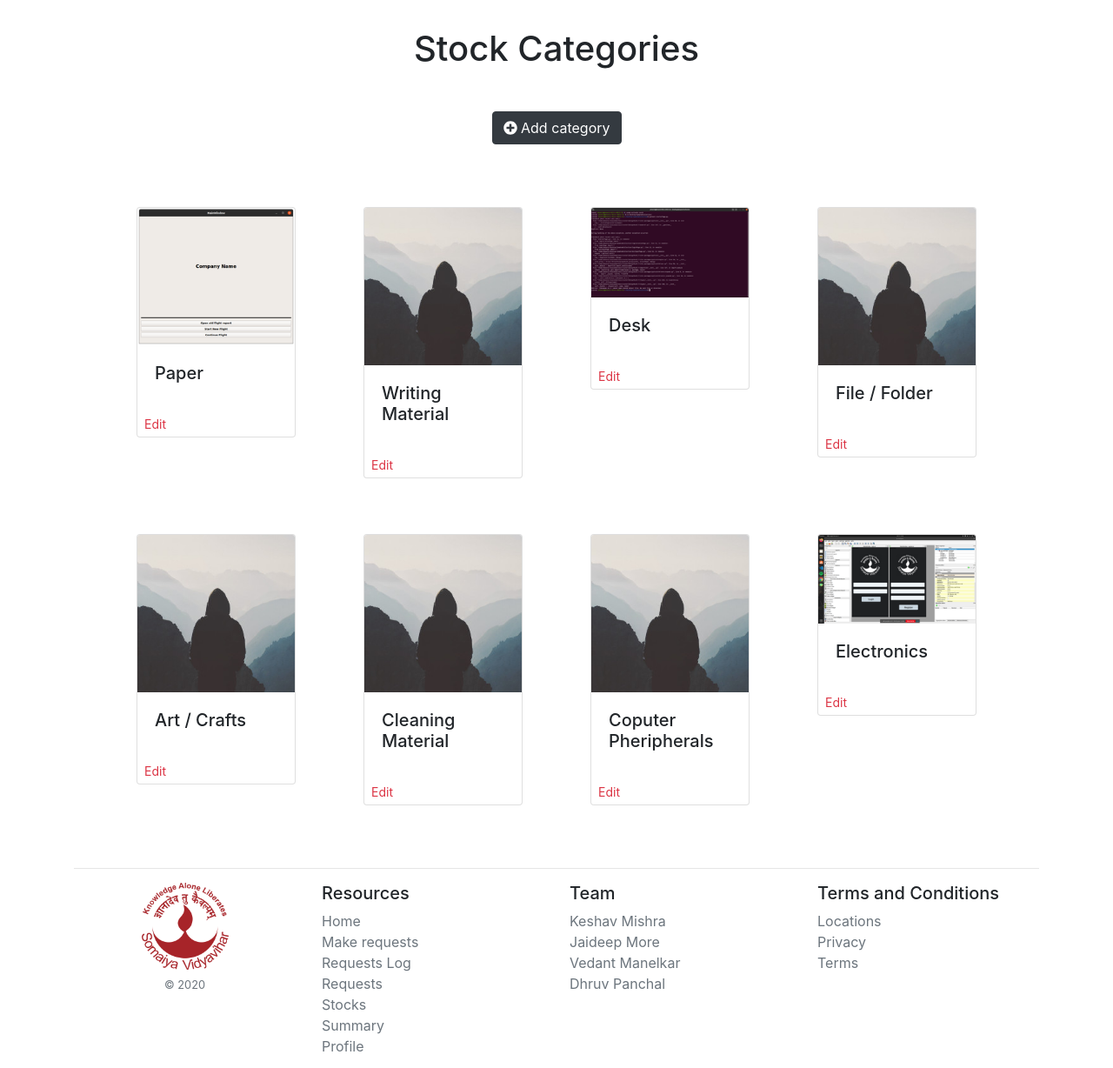
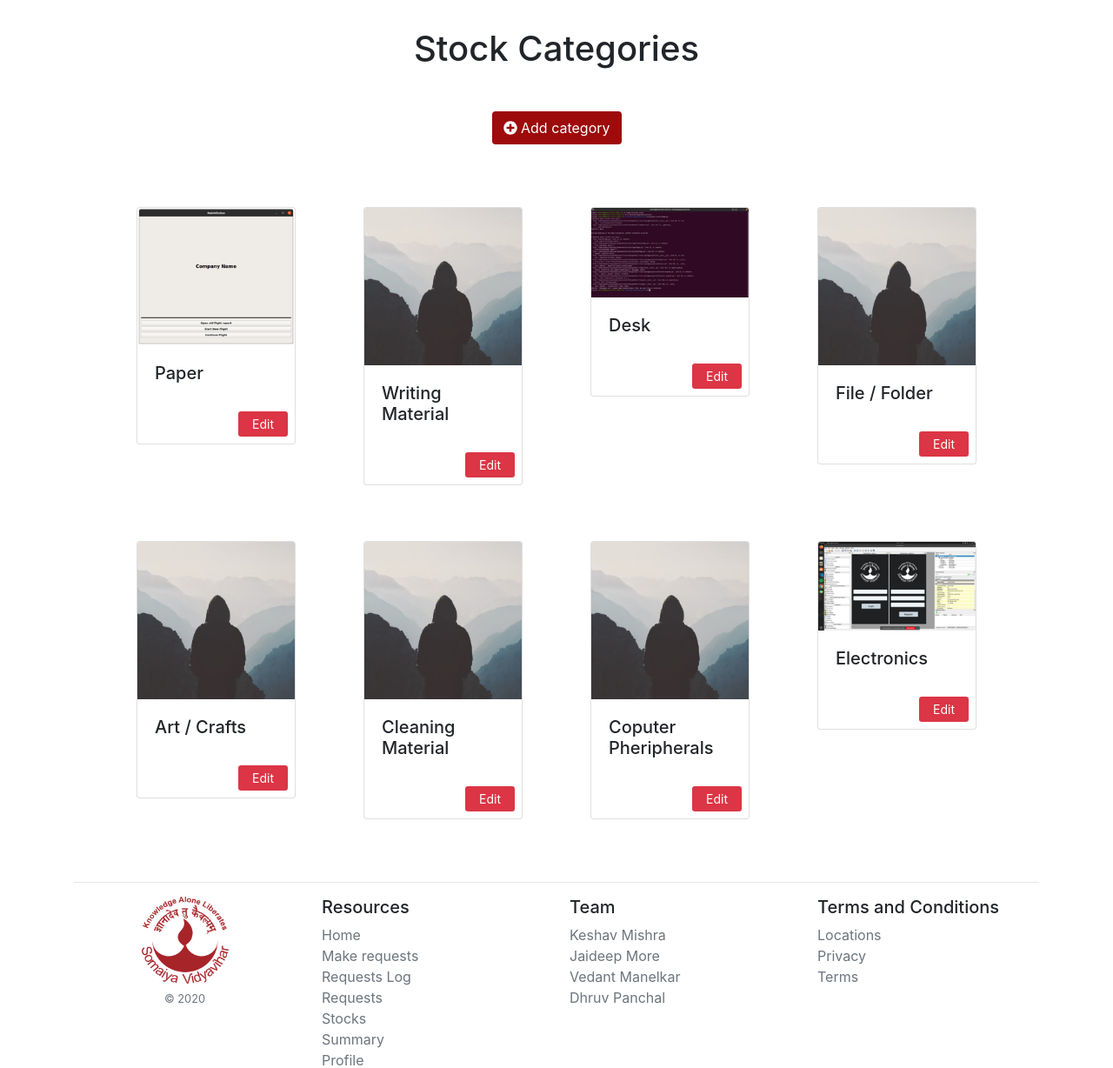
Before and after one commit to mishrakeshav/Requisition-and-Supply-Management-System, a Flask app: page /admin/categories in a window 1280 px wide. Shown: the part 99-1327 px from the top of the page at 87% size. Run offline with Flask 2, Linux system fonts and the light colour scheme; a user stored in the database is signed in; data comes from the database, SQL or seed files in the repository; both versions use the stored data as it was after the commit; some libraries are stand-ins or nearby versions.

Commit message:
final ui changes

```diff
--- a/App/templates/admin_categories.html
+++ b/App/templates/admin_categories.html
@@ -5,7 +5,7 @@
 
         <h1 class="text-center">Stock Categories</h1>
         <div class="d-flex justify-content-center m-5">
-            <button class="btn btn-dark" data-toggle="modal" data-target="#addcategory"> <span class="fa fa-plus-circle"></span> Add category</button>
+            <button class="btn bgcolor" data-toggle="modal" data-target="#addcategory"> <span class="fa fa-plus-circle"></span> Add category</button>
         </div>
         <div class="modal fade" id="addcategory" tabindex="-1" role="dialog" aria-labelledby="exampleModalLabel" aria-hidden="true">
             <div class="modal-dialog">
@@ -45,9 +45,9 @@
                         <div class="card-body">
                             <h5 class="card-title">{{ category.name }}</h5>
                         </div>
-                        <div class="d-flex justify-content-between align-items-center">
+                        <div class="d-flex flex-row-reverse bd-highlight mb-2 mr-2">
                             {% if current_user.isAdmin or current_user.isSuperUser%}
-                              <a href="{{ url_for('edit_category', category_id=category.id) }}" class="btn-sm btn-outline-danger">Edit</a>
+                              <a href="{{ url_for('edit_category', category_id=category.id) }}" class="btn-sm btn-danger pr-3 pl-3">Edit</a>
                             {% endif %}
                           </div>
                     </div>
--- a/App/templates/layout.html
+++ b/App/templates/layout.html
@@ -82,7 +82,7 @@ nav{
                             <a class="nav-link" href="{{ url_for('home') }}">Home</a>
                         </li>
                         <li class="nav-item">
-                            <li class="nav-item avatar dropdown" id = "sis">
+                            <li class="nav-item avatar dropdown">
                                 <a class="nav-link dropdown-toggle" href="#" id="navbarDropdown" role="button" data-toggle="dropdown" aria-haspopup="true" aria-expanded="false">
                                 Make Request
                                 </a>
@@ -101,7 +101,7 @@ nav{
                                 <a class="nav-link" href="{{ url_for('admin_request') }}">Requests</a>
                             </li>
                             <li class="nav-item">
-                                <li class="nav-item avatar dropdown" id = "sis">
+                                <li class="nav-item avatar dropdown">
                                     <a class="nav-link dropdown-toggle" href="#" id="navbarDropdown" role="button" data-toggle="dropdown" aria-haspopup="true" aria-expanded="false">
                                     Stocks
                                     </a>
--- a/App/templates/request.html
+++ b/App/templates/request.html
@@ -82,7 +82,7 @@
                                     </a>
                                 </td>
                                 <form id="deleteitem{{ element.id }}"  action="{{ url_for('reject_request', req_id = element.id) }}" method="POST">
-                                    <textarea  style = "display:none" name="admincomment" id="comment{{ element.id }}" cols="30" rows="10" ></textarea>
+                                    <textarea  class="d-none" name="admincomment" id="comment{{ element.id }}" cols="30" rows="10" ></textarea>
                                 </form>
                             </tr>
                         {% endif %}
```
Also changed, not shown: App/site.db.
